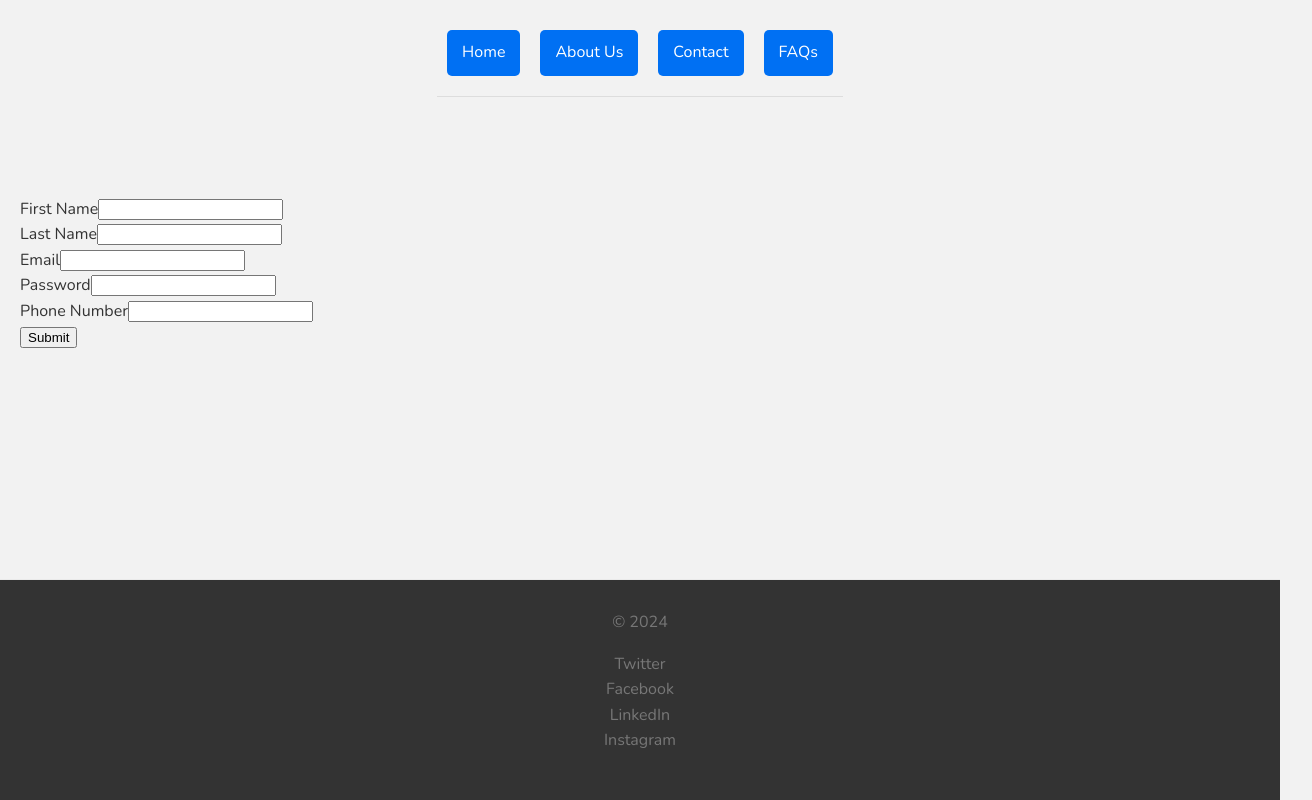
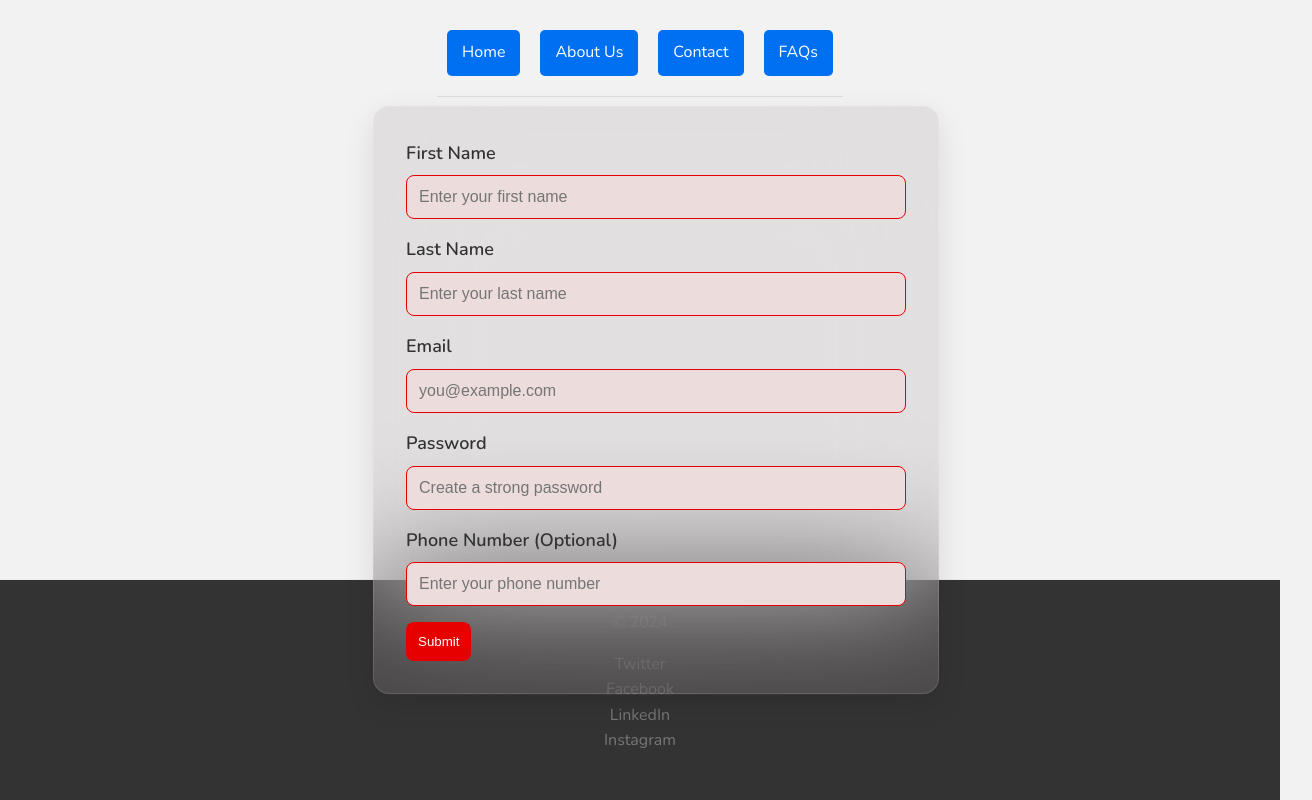
Before and after one commit to hezronokwach/hackerthon, a Next.js app: page /signup in a window 1280 px wide. Shown: the whole page, 1312 px wide, since content can reach past the window. Built offline with nearby package versions, Linux system fonts and the light colour scheme.

Commit message:
feat: implement donor signup form and its style

```diff
--- /dev/null
+++ b/app/signup/SignUp.module.css
@@ -0,0 +1,105 @@
+.container {
+    display: flex;
+    justify-content: center;
+    align-items: center;
+    height: calc(100vh - 120px); /* Subtract estimated navbar and footer height */
+    width: 100%;
+    position: absolute;
+    top: 60px; /* Adjust based on your navbar height */
+    left: 0;
+    padding: 0 1rem;
+    overflow: hidden; /* Prevent scrolling */
+}
+
+.form {
+    width: 100%;
+    max-width: 500px;
+    background-color: rgba(161, 152, 152, 0.2); /* Glassy background */
+    backdrop-filter: blur(70px); /* Blur effect */
+    border: 1px solid rgba(255, 255, 255, 0.125);
+    border-radius: 16px;
+    padding: 2rem;
+    box-shadow: 0 10px 30px rgba(0, 0, 0, 0.1);
+    transition: all 0.3s ease;
+}
+
+/* .form:hover {
+    transform: scale(1.02);
+    box-shadow: 0 15px 40px rgba(0, 0, 0, 0.15);
+} */
+
+.formGroup {
+    display: flex;
+    flex-direction: column;
+    margin-bottom: 1rem;
+}
+
+.formGroup label {
+    margin-bottom: 0.5rem;
+    font-weight: 600;
+    font-size: large;
+    color: #333;
+    transition: color 0.3s ease;
+}
+
+.input {
+    padding: 0.75rem;
+    border: 1px solid #E60000;
+    background-color: rgb(236, 220, 220);
+    border-radius: 8px;
+    font-size: 1rem;
+    transition: all 0.3s ease;
+    color: black;
+}
+
+.input:focus {
+    outline: none;
+    border-color: rgba(172, 107, 96, 0.5);
+    box-shadow: 0 0 0 2px rgba(133, 35, 64, 0.25);
+    background-color: rgba(255, 255, 255, 0.3);
+}
+
+.input:hover {
+    border-color: rgba(112, 16, 16, 0.3);
+}
+
+.submitButton {
+    padding: 0.75rem;
+    background-color: #E60000;
+    color: white;
+    border: none;
+    border-radius: 8px;
+    cursor: pointer;
+    transition: all 0.3s ease;
+}
+
+.submitButton:hover {
+    background-color: rgba(207, 64, 39, 0.8);
+    transform: translateY(-3px);
+    box-shadow: 0 4px 6px rgba(0, 0, 0, 0.1);
+}
+
+.message {
+    margin-top: 1rem;
+    padding: 0.75rem;
+    border-radius: 8px;
+    text-align: center;
+}
+
+.successMessage {
+    background-color: rgba(40, 167, 69, 0.2);
+    color: #28a745;
+}
+
+.errorMessage {
+    background-color: rgba(220, 53, 69, 0.2);
+    color: #dc3545;
+}
+
+/* Responsive adjustments */
+@media (max-width: 600px) {
+    .form {
+        width: 90%;
+        padding: 1rem;
+    }
+}
--- a/app/signup/page.js
+++ b/app/signup/page.js
@@ -1,11 +1,10 @@
 "use client";
 import { useState } from 'react';
+import styles from './SignUp.module.css';
 
 export default function SignUp() {
-    //const [userID, setUserID] = useState('');
-
+    // const [userID, setUserID] = useState('');
     const [email, setEmail] = useState('');
-
     const [password, setPassword] = useState('');
     const [phoneNumber, setPhoneNumber] = useState('');
     const [firstName, setFirstName] = useState('');
@@ -28,7 +27,7 @@ export default function SignUp() {
             if (response.ok) {
                 setMessage({ type: "success", text: data.message });
                 setTimeout(() => {
-                    window.location.href = '/login'; // Redirect using window.location
+                    window.location.href = '/login';
                 }, 1000);
             } else {
                 setMessage({ type: "error", text: data.message });
@@ -39,133 +38,99 @@ export default function SignUp() {
     };
 
     return (
-        <>
-            <form onSubmit={handleSubmit}>
-                <div>
+        <div className={styles.container}>
+            <form onSubmit={handleSubmit} className={styles.form}>
+                {/* <div className={styles.formGroup}>
+                    <label htmlFor="userID">User ID</label>
+                    <input
+                        id="userID"
+                        type="text"
+                        value={userID}
+                        onChange={e => setUserID(e.target.value)}
+                        className={styles.input}
+                        placeholder="Choose a unique username"
+                        required
+                    />
+                </div> */}
 
-                <div>
-                    <label>First Name</label>
-                    <input type="text" value={firstName} onChange={e => setFirstName(e.target.value)} required />
-                </div>
-                <div>
-                    <label>Last Name</label>
-                    <input type="text" value={lastName} onChange={e => setLastName(e.target.value)} required />
-                </div>
-                    <label>Email</label>
-                    <input type="email" value={email} onChange={e => setEmail(e.target.value)} required />
-                </div>
-                <div>
-                    <label>Password</label>
-                    <input type="password" value={password} onChange={e => setPassword(e.target.value)} required />
+                <div className={styles.formGroup}>
+                    <label htmlFor="firstName">First Name</label>
+                    <input
+                        id="firstName"
+                        type="text"
+                        value={firstName}
+                        onChange={e => setFirstName(e.target.value)}
+                        className={styles.input}
+                        placeholder="Enter your first name"
+                        required
+                    />
                 </div>
 
-                <div>
-                    <label>Phone Number</label>
-                    <input type="text" value={phoneNumber} onChange={e => setPhoneNumber(e.target.value)} />
+                <div className={styles.formGroup}>
+                    <label htmlFor="lastName">Last Name</label>
+                    <input
+                        id="lastName"
+                        type="text"
+                        value={lastName}
+                        onChange={e => setLastName(e.target.value)}
+                        className={styles.input}
+                        placeholder="Enter your last name"
+                        required
+                    />
                 </div>
-                <button type="submit">Submit</button>
+
+                <div className={styles.formGroup}>
+                    <label htmlFor="email">Email</label>
+                    <input
+                        id="email"
+                        type="email"
+                        value={email}
+                        onChange={e => setEmail(e.target.value)}
+                        className={styles.input}
+                        placeholder="you@example.com"
+                        required
+                    />
+                </div>
+
+                <div className={styles.formGroup}>
+                    <label className='text' htmlFor="password">Password</label>
+                    <input
+                        id="password"
+                        type="password"
+                        value={password}
+                        onChange={e => setPassword(e.target.value)}
+                        className={styles.input}
+                        placeholder="Create a strong password"
+                        required
+                    />
+                </div>
+
+                <div className={styles.formGroup}>
+                    <label htmlFor="phoneNumber">Phone Number (Optional)</label>
+                    <input
+                        id="phoneNumber"
+                        type="text"
+                        value={phoneNumber}
+                        onChange={e => setPhoneNumber(e.target.value)}
+                        className={styles.input}
+                        placeholder="Enter your phone number"
+                    />
+                </div>
+
+                <button type="submit" className={styles.submitButton}>
+                    Submit
+                </button>
             </form>
+
             {message && (
-                <p
-                    style={{
-                        color: message.type === "success" ? "green" : "red",
-                        marginTop: "10px",
-                    }}
-                >
+                <p className={`${styles.message} ${
+                    message.type === "success"
+                        ? styles.successMessage
+                        : styles.errorMessage
+                }`}>
                     {message.text}
                 </p>
             )}
-        </>
-    );
-}
-
-/*
-"use client";
-import { useState } from 'react';
-
-// Reusable Input Component
-function InputField({ label, type, value, onChange, required }) {
-    return (
-        <div>
-            <label>{label}</label>
-            <input type={type} value={value} onChange={onChange} required={required} />
         </div>
     );
 }
-
-export default function SignUp() {
-    const [formData, setFormData] = useState({
-        email: '',
-        password: '',
-        phoneNumber: '',
-        firstName: '',
-        lastName: ''
-    });
-    const [message, setMessage] = useState(null);
-
-    const handleChange = (e) => {
-        const { name, value } = e.target;
-        setFormData({ ...formData, [name]: value });
-    };
-
-    const handleSubmit = async (e) => {
-        e.preventDefault();
-        try {
-            const response = await fetch('http://localhost:3000/signup', {
-                method: 'POST',
-                headers: {
-                    'Content-Type': 'application/json',
-                },
-                body: JSON.stringify(formData),
-            });
-
-            const data = await response.json();
-
-            if (response.ok) {
-                setMessage({ type: "success", text: data.message });
-                setTimeout(() => {
-                    window.location.href = '/login'; // Redirect using window.location
-                }, 1000);
-            } else {
-                setMessage({ type: "error", text: data.message });
-            }
-        } catch (error) {
-            setMessage({ type: "error", text: "An error occurred. Please try again." });
-        }
-    };
-
-    return (
-        <>
-            <form onSubmit={handleSubmit}>
-                {[
-                    { label: 'Email', type: 'email', name: 'email', required: true },
-                    { label: 'Password', type: 'password', name: 'password', required: true },
-                    { label: 'Phone Number', type: 'text', name: 'phoneNumber', required: false },
-                    { label: 'First Name', type: 'text', name: 'firstName', required: true },
-                    { label: 'Last Name', type: 'text', name: 'lastName', required: true }
-                ].map(({ label, type, name, required }) => (
-                    <InputField
-                        key={name}
-                        label={label}
-                        type={type}
-                        value={formData[name]}
-                        onChange={handleChange}
-                        required={required}
-                    />
-                ))}
-                <button type="submit">Submit</button>
-            </form>
-            {message && (
-                <p
-                    style={{
-                        color: message.type === "success" ? "green" : "red",
-                        marginTop: "10px",
-                    }}
-                >
-                    {message.text}
-                </p>
-            )}
-        </>
-    );
-}
-*/
```
